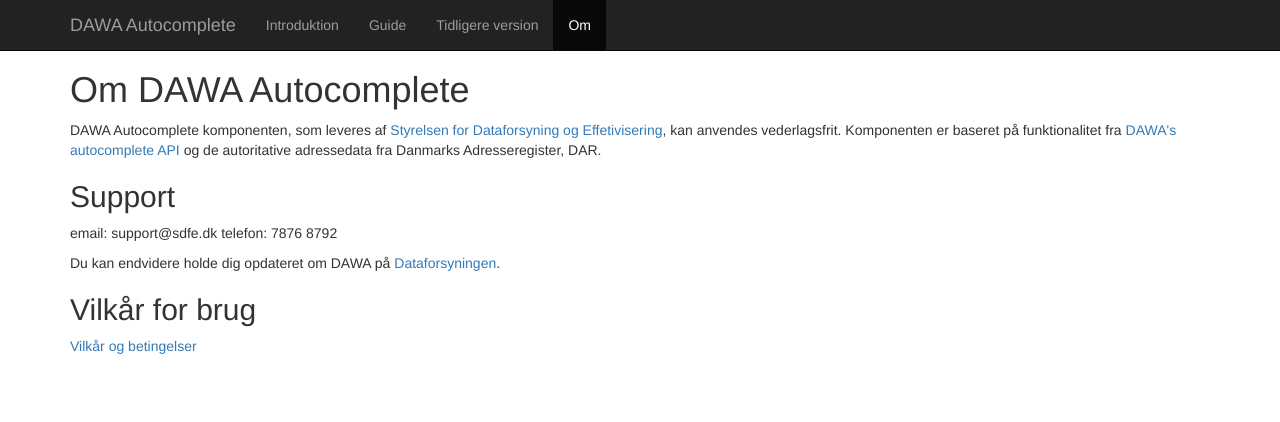
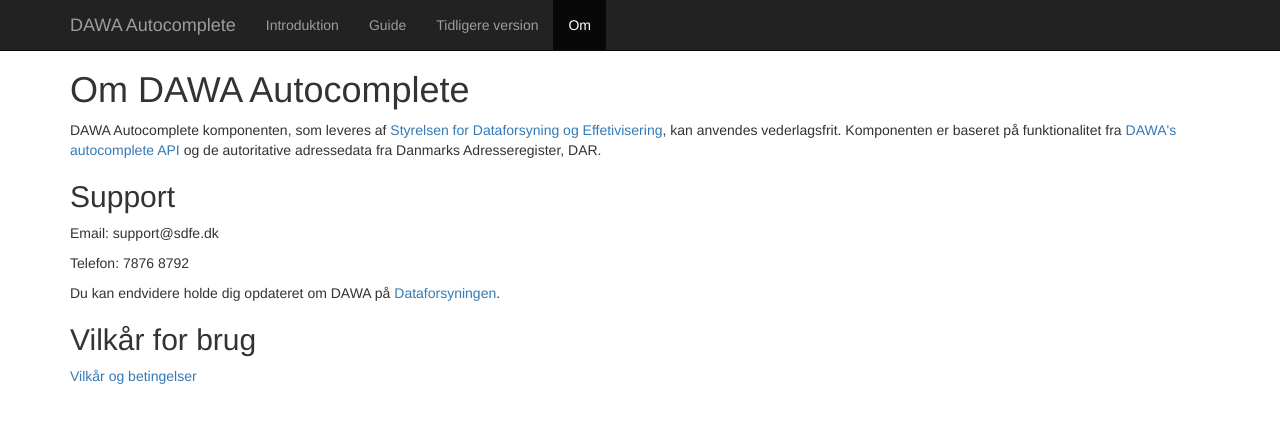
Before and after one commit to SDFIdk/autocomplete2.aws.dk, a website: page om.html in a window 1280 px wide. Drawn offline with nearby package versions, Linux system fonts and the light colour scheme.

Commit message:
Fixed support text

```diff
--- a/om.html
+++ b/om.html
@@ -55,8 +55,9 @@
       adressedata fra Danmarks Adresseregister, DAR.</p>
 
     <h2>Support</h2>
-    <p>email: support@sdfe.dk
-      telefon: 7876 8792</p>
+    <p>Email: support@sdfe.dk</p>
+
+    <p>Telefon: 7876 8792</p>
 
     <p>Du kan endvidere holde dig opdateret om DAWA på <a href='https://dataforsyningen.dk/'>Dataforsyningen</a>.</p>
 
```
